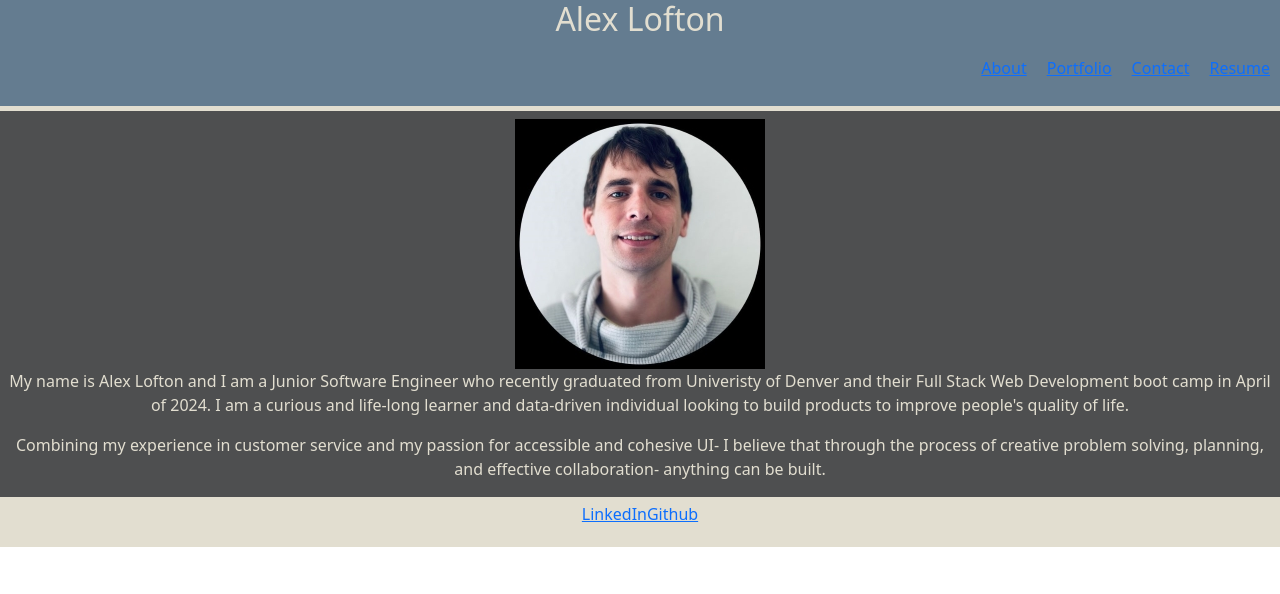
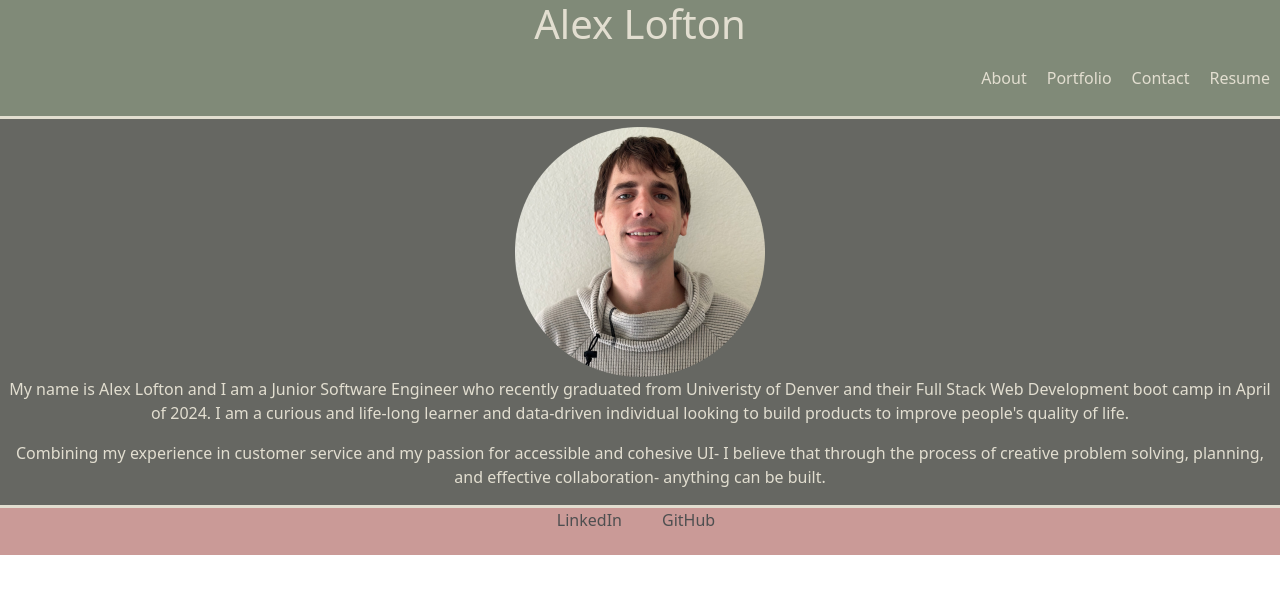
Before and after one commit to alexlofton/reactprofile, a React (Vite) app: page / in a window 1280 px wide. Shown: the top 594 px of the page. Built offline with nearby package versions, Linux system fonts and the light colour scheme.

Commit message:
updated css

```diff
--- a/src/App.css
+++ b/src/App.css
@@ -1,5 +1,5 @@
 #root {
-  background-color: #4E4F50;
+  background-color: #666762;
   color: #E2DED0;
   margin: 0 auto;
   text-align: center;
@@ -59,9 +59,9 @@
 
 .header {
   width: 100%;
-  background-color: #647C90;
+  background-color: #808A78;
   border-top: 0;
-  border-bottom: 5px;
+  border-bottom: 3px;
   border-left: 0;
   border-right: 0;
   border-style: solid;
@@ -71,8 +71,8 @@
 .footer {
   width: 100%;
   height: 50px;
-  background-color: #E2DED0;
-  border-top: 5px;
+  background-color: #CA9A97;
+  border-top: 3px;
   border-bottom: 0;
   border-left: 0;
   border-right: 0;
--- a/src/components/About.jsx
+++ b/src/components/About.jsx
@@ -1,5 +1,5 @@
 
-import avatar from "../assets/headshot.jpeg"
+import avatar from "../assets/headshot2.0.png"
 
 function About(){
     return (
--- a/src/components/Footer.jsx
+++ b/src/components/Footer.jsx
@@ -1,12 +1,18 @@
+import React from 'react';
 
 function Footer(){
+    const footerLinkStyle = {
+        color: '#4E4F50',
+        textDecoration: 'none',
+        marginRight: '40px',
+    };
 
-// clickable github and linked in logo that navigate to your github and linked in
     return (
         <div className="footer">
-
-        <a href="www.linkedin.com/in/alex-lofton" className="footer-link">LinkedIn</a>
-        <a href="" className="footer-link">Github</a>
+            <ul className="footer-link">
+        <a href="http://linkedin.com/in/alex-lofton" style={footerLinkStyle}>LinkedIn</a>
+        <a href="https://github.com/alexlofton?tab=repositories" style={footerLinkStyle}>GitHub</a>
+        </ul>
 
 
 
--- a/src/components/Header.jsx
+++ b/src/components/Header.jsx
@@ -5,7 +5,7 @@ function Header(){
 
     return (
         <div className="header">
-        <h2>Alex Lofton</h2>
+        <h1>Alex Lofton</h1>
 
         <Nav />
         </div>
--- a/src/components/Nav.jsx
+++ b/src/components/Nav.jsx
@@ -1,16 +1,19 @@
-import { Link } from "react-router-dom"
-
+import React from 'react';
+import { Link } from "react-router-dom";
 
 function Nav(){
-
+    const navLinkStyle = {
+        color: '#E2DED0',
+        textDecoration: 'none',
+    };
 
     return (
         <div className="nav-div">
             <ul className="nav-list">
-            <li><Link to="/">About</Link></li>
-            <li><Link to="/portfolio">Portfolio</Link></li>
-            <li><Link to="/contact">Contact</Link></li>
-            <li><Link to="/resume">Resume</Link></li>
+            <li><Link to="/" style={navLinkStyle}>About</Link></li>
+            <li><Link to="/portfolio" style={navLinkStyle}>Portfolio</Link></li>
+            <li><Link to="/contact" style={navLinkStyle}>Contact</Link></li>
+            <li><Link to="/resume" style={navLinkStyle}>Resume</Link></li>
             </ul>
         </div>
     )
--- a/src/components/Resume.jsx
+++ b/src/components/Resume.jsx
@@ -1,4 +1,4 @@
-import resume from "../assets/headshot.jpeg"
+import resume from "../assets/headshot2.0.png"
 
 function Resume(){
 
```
Also changed, not shown: src/assets/headshot.jpeg (deleted), src/assets/headshot2.0.png (added), 1 other file (tests, documents, lock files or other folders).
